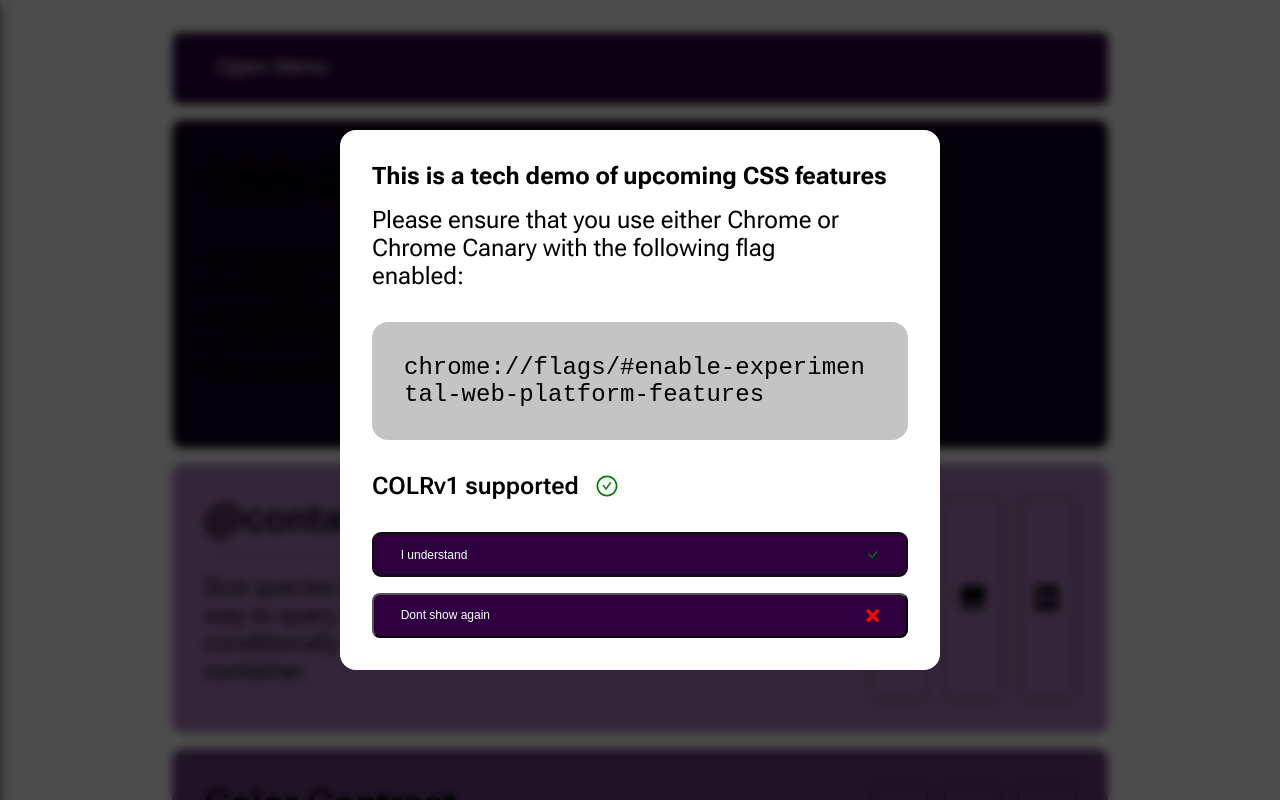
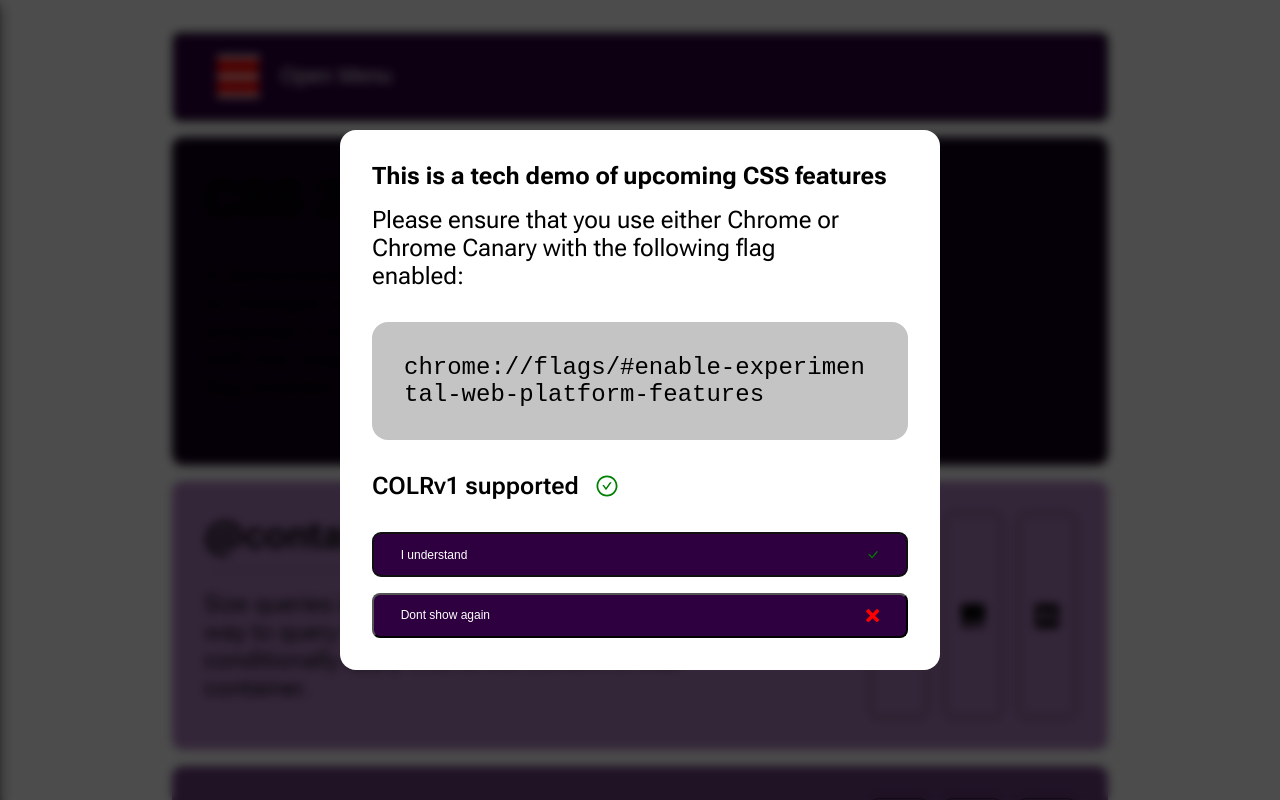
Before and after one commit to gotpop/css-2023, a Next.js app: page / in a window 1280 px wide. Shown: the top 800 px of the page. Built offline with nearby package versions, Linux system fonts and the light colour scheme; a web font is replaced by a local one.

Commit message:
Adding trigger first pass

```diff
--- a/src/components/Trigger/Trigger.module.css
+++ b/src/components/Trigger/Trigger.module.css
@@ -1,4 +1,4 @@
-.button {
+.trigger {
   --iconColour: var(--white);
 
   align-items: center;
--- a/src/components/Trigger/index.tsx
+++ b/src/components/Trigger/index.tsx
@@ -3,9 +3,10 @@ import { useContext, useRef } from 'react'
 import styles from './Trigger.module.css'
 import ColumnContext from '@context/MenuContext'
 import { set } from '@utils/setPropsOnRoot'
+import TriggerIcon from '@components/TriggerIcon'
 
 export default function Trigger() {
-  const button = useRef(null)
+  const trigger = useRef(null)
   const { menu, setMenu } = useContext(ColumnContext)
 
   const handleClick = () => {
@@ -21,7 +22,8 @@ export default function Trigger() {
   }
 
   return (
-    <button onClick={handleClick} className={styles.button} ref={button}>
+    <button onClick={handleClick} className={styles.trigger} ref={trigger}>
+      <TriggerIcon menuState={menu}/>
       {!menu.open && <span>Open Menu</span>}
       {menu.open && <span>Close Menu</span>}
     </button>
--- /dev/null
+++ b/src/components/TriggerIcon/TriggerIcon.module.css
@@ -0,0 +1,141 @@
+.icon {
+  --iconColour: var(--white);
+  --local-size: 2em;
+  --local-translate: 0 calc(var(--local-size) / 2.2);
+  --local-duration: .4s;
+  --local-name: top;
+
+  width: var(--local-size);
+  height: var(--local-size);
+  background: red;
+  position: relative;
+  display: flex;
+  justify-content: center;
+
+  & span {
+    background-color: var(--white);
+    height: calc(var(--local-size) / 10);
+    width: var(--local-size);
+    display: flex;
+    border-radius: 0.25em;
+    transform-origin: center;
+    position: absolute;
+    top: 0;
+    animation-duration: var(--local-duration);
+    animation-fill-mode: forwards;
+    animation-timing-function: linear;
+  }
+
+  & .top {
+    animation-name: topReverse;
+
+    @nest [liam*="true"] & {
+      animation-name: top;
+    }
+  }
+
+  & .middle {
+    animation-name: middleReverse;
+    translate: 0 calc(var(--local-size) * 0.45);
+
+    @nest [liam*="true"] & {
+      animation-name: middle;
+    }
+  }
+
+  & .bottom {
+    animation-name: bottomReverse;
+
+    @nest [liam*="true"] & {
+      animation-name: bottom;
+    }
+  }
+}
+
+@keyframes top {
+  0% {
+    translate: 0 0em;
+  }
+  50% {
+    rotate: 0deg;
+    translate: var(--local-translate);
+  }
+  100% {
+    rotate: 45deg;
+    translate: var(--local-translate);
+  }
+}
+
+@keyframes topReverse {
+  0% {
+    rotate: 45deg;
+    translate: var(--local-translate);
+  }
+  50% {
+    rotate: 0deg;
+    translate: var(--local-translate);
+  }
+  100% {
+    translate: 0 0em;
+  }
+}
+
+@keyframes middle {
+  0% {
+    width: var(--local-size);
+  }
+
+  50% {
+    opacity: 1;
+    width: 0em;
+  }
+
+  100% {
+    opacity: 0;
+    width: 0em;
+  }
+}
+
+@keyframes middleReverse {
+  0% {
+    opacity: 0;
+    width: 0em;
+  }
+
+  50% {
+    opacity: 1;
+    width: 0em;
+  }
+
+  100% {
+    width: var(--local-size);
+  }
+}
+
+@keyframes bottom {
+  0% {
+    translate: 0 calc(var(--local-size) * 0.9);
+  }
+  50% {
+    rotate: 0deg;
+    translate: var(--local-translate);
+  }
+  100% {
+    translate: var(--local-translate);
+    rotate: -45deg;
+  }
+}
+
+@keyframes bottomReverse {
+  0% {
+    translate: var(--local-translate);
+    rotate: -45deg;
+  }
+  50% {
+    rotate: 0deg;
+    translate: var(--local-translate);
+  }
+  100% {
+    translate: 0 calc(var(--local-size) * 0.9);
+  }
+}
--- /dev/null
+++ b/src/components/TriggerIcon/index.tsx
@@ -0,0 +1,24 @@
+import * as React from 'react'
+import { useEffect, useRef } from 'react'
+import styles from './TriggerIcon.module.css'
+
+export default function TriggerIcon({ menuState }) {
+  const trigger = useRef(null)
+  const { open } = menuState
+
+  useEffect(() => {
+    console.log('menuState :', menuState)
+
+    open
+      ? trigger.current.setAttribute('liam', true)
+      : trigger.current.setAttribute('liam', false)
+  }, [menuState])
+
+  return (
+    <span className={styles.icon} ref={trigger}>
+      <span className={styles.top}></span>
+      <span className={styles.middle}></span>
+      <span className={styles.bottom}></span>
+    </span>
+  )
+}
```
Also changed, not shown: src/styles/global.css (line endings or trailing spaces).
